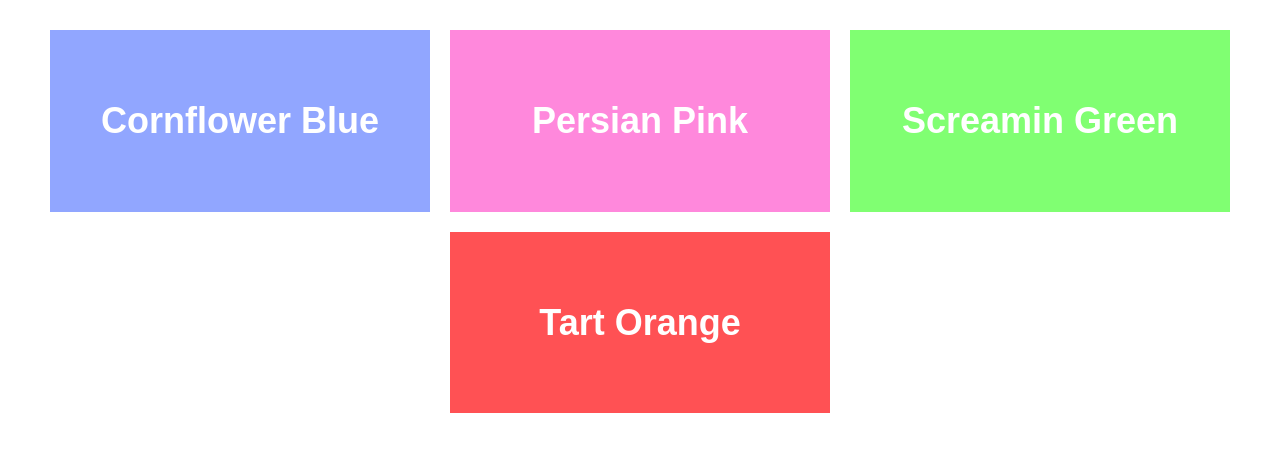
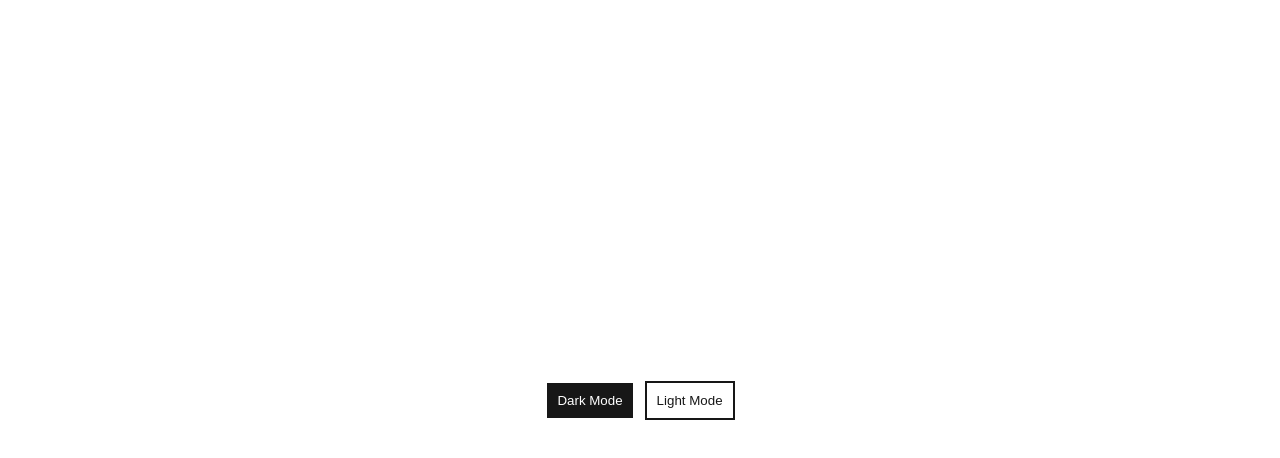
Before and after one commit to S2-SP/react-code-challenges-linkedin, a React (Create React App) app: page / in a window 1280 px wide. Shown: the top 458 px of the page. Built offline with nearby package versions, Linux system fonts and the light colour scheme.

Commit message:
Add files via upload

```diff
--- a/src/01-color-renderer/Color.js
+++ b/src/01-color-renderer/Color.js
@@ -1,7 +1,8 @@
 export default function Color ({ hex, name }) {
   return (
     <div
-      className='color-square' style={{ backgroundColor: hex }}
+      className='color-square'
+      style={{ backgroundColor: hex }}
     >
       <h2>{name}</h2>
     </div>
--- a/src/01-color-renderer/ColorRenderer.js
+++ b/src/01-color-renderer/ColorRenderer.js
@@ -1,4 +1,3 @@
-import { color } from 'three/webgpu'
 import Color from './Color'
 
 const colors = [{
@@ -19,10 +18,11 @@
 }]
 
 export default function ColorRenderer () {
-  return (
-    <h2>
-      {colors.map(color => <Color hex={color.hex} name={color.name} ></Color>) }
-
-    </h2>
+  return colors.map(color =>
+    <Color
+      name={color.name}
+      hex={color.hex}
+      key={color.hex}
+    />
   )
 }
--- /dev/null
+++ b/src/02-dark-mode/DarkMode.js
@@ -0,0 +1,15 @@
+import { useState } from "react";
+
+export default function DarkMode () {
+
+  const [darkMode, setDarkMode] = useState(false);
+
+
+
+  return (
+    <div className={`page ${darkMode && 'dark-mode'}`}>
+      <button className='dark-mode-button ' onClick={() => setDarkMode(true)}>Dark Mode</button>
+      <button className='light-mode-button' onClick={() => setDarkMode(false)}>Light Mode</button>
+    </div>
+  )
+}
--- a/src/App.js
+++ b/src/App.js
@@ -1,10 +1,10 @@
 import './App.css'
-import ColorRenderer from './01-color-renderer/ColorRenderer'
+import DarkMode from './02-dark-mode/DarkMode'
 
 function App () {
   return (
     <div className='App'>
-      <ColorRenderer />
+      <DarkMode />
     </div>
   )
 }
--- a/src/index.css
+++ b/src/index.css
@@ -1,8 +1,34 @@
-.color-square {
-  font-family: sans-serif;
-  width: 300px;
-  display: inline-block;
+.page {
+  height: 100vh;
+  width: 100vw;
+  display: flex;
+  align-items: center;
+  justify-content: center;
+}
+
+.dark-mode {
+  background-color: #171717;
+}
+
+button {
+  padding: 10px;
+  margin: 5px;
+  outline: none;
+}
+
+.dark-mode-button {
+  border: 2px solid white;
   color: white;
-  padding: 40px;
-  margin: 10px;
+  background-color: #171717;
 }
+
+.light-mode-button {
+  border: 2px solid #171717;
+  color: #171717;
+  background-color: white;
+}
+
+body {
+  padding: 0px;
+  margin: 0px;
+}
```
